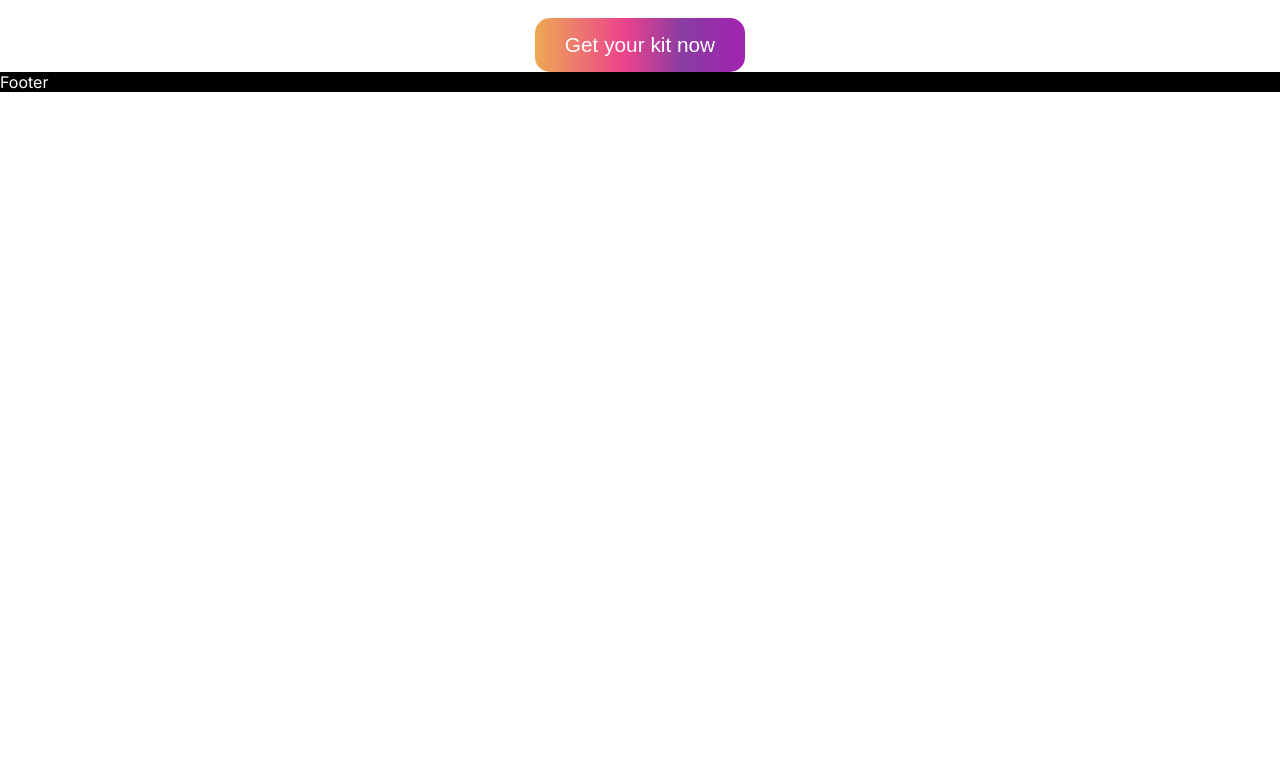
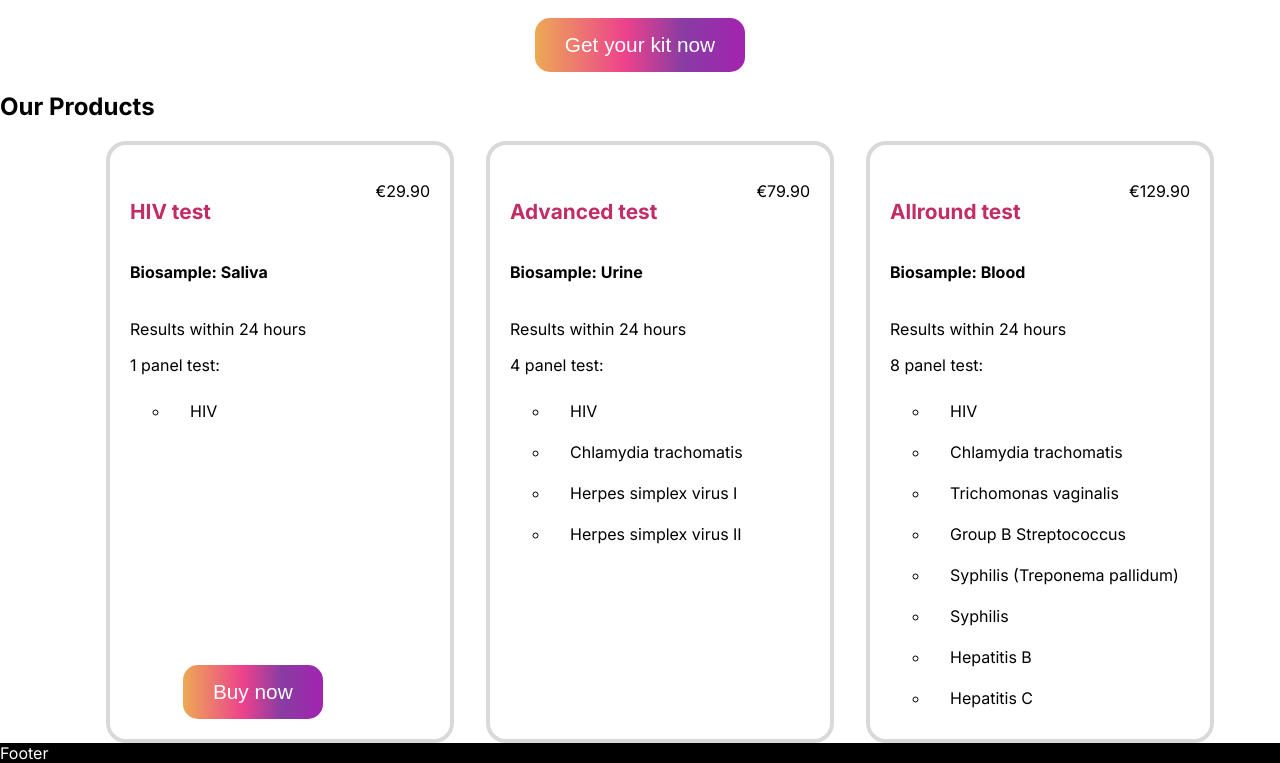
Before and after one commit to nilsrehtanz/diamed, a Next.js app: page / in a window 1280 px wide. Shown: the part 618-1381 px from the top of the page. Before the commit the page ends 800 px from the top, so only its background shows below. Built offline with nearby package versions, Linux system fonts and the light colour scheme.

Commit message:
added our products section

```diff
--- /dev/null
+++ b/components/landing/ProductsSection.module.css
@@ -0,0 +1,47 @@
+.productsList {
+  display: flex;
+  list-style: none;
+  justify-content: center;
+  gap: 2rem;
+  margin: auto;
+}
+
+.productsList li {
+  border: 4px solid rgba(0, 0, 0, 0.15);
+  border-radius: 20px;
+  padding: 20px;
+  width: 300px;
+}
+
+.productsList h5 {
+  font-size: 1.3rem;
+  color: #c32d67;
+}
+
+.productsList h6 {
+  font-size: 1rem;
+}
+
+.stdList {
+  line-height: 1px;
+}
+
+.stdList li {
+  border: none;
+}
+
+.price {
+  float: right;
+}
+
+.productsList button {
+  margin-top: auto;
+  align-self: center;
+}
+
+.divider {
+  height: 100%;
+  display: flex;
+  flex-direction: column;
+  justify-content: space-between;
+}
--- /dev/null
+++ b/components/landing/ProductsSection.tsx
@@ -0,0 +1,71 @@
+import Button from "../ui/Button";
+import classes from "./ProductsSection.module.css";
+import Link from "next/link";
+
+function ProductsSection() {
+  const handleClick = () => {
+    console.log("Button clicked!");
+  };
+
+  return (
+    <div className={classes.container}>
+      <h2>Our Products</h2>
+      <ul className={classes.productsList}>
+        <li>
+          <p className={classes.price}>€29.90</p>
+          <div className={classes.divider}>
+            <div>
+              <h5>HIV test</h5>
+              <h6>Biosample: Saliva</h6>
+              <p>Results within 24 hours</p>
+              <p>1 panel test:</p>
+              <ul className={classes.stdList}>
+                <li>HIV</li>
+              </ul>
+            </div>
+            <Button
+              text="Buy now"
+              onClick={handleClick}
+            ></Button>
+          </div>
+        </li>
+        <li>
+          <p className={classes.price}>€79.90</p>
+          <div>
+            <h5>Advanced test</h5>
+            <h6>Biosample: Urine</h6>
+            <p>Results within 24 hours</p>
+            <p>4 panel test:</p>
+            <ul className={classes.stdList}>
+              <li>HIV</li>
+              <li>Chlamydia trachomatis</li>
+              <li>Herpes simplex virus I</li>
+              <li>Herpes simplex virus II</li>
+            </ul>
+          </div>
+        </li>
+        <li>
+          <p className={classes.price}>€129.90</p>
+          <div>
+            <h5>Allround test</h5>
+            <h6>Biosample: Blood</h6>
+            <p>Results within 24 hours</p>
+            <p>8 panel test:</p>
+            <ul className={classes.stdList}>
+              <li>HIV</li>
+              <li>Chlamydia trachomatis</li>
+              <li>Trichomonas vaginalis</li>
+              <li>Group B Streptococcus</li>
+              <li>Syphilis (Treponema pallidum)</li>
+              <li>Syphilis</li>
+              <li>Hepatitis B</li>
+              <li>Hepatitis C</li>
+            </ul>
+          </div>
+        </li>
+      </ul>
+    </div>
+  );
+}
+
+export default ProductsSection;
--- a/pages/index.tsx
+++ b/pages/index.tsx
@@ -1,10 +1,12 @@
 import HeroSection from "../components/landing/HeroSection";
+import ProductsSection from "../components/landing/ProductsSection";
 import styles from "../styles/LandingPage.module.css";
 
 export default function LandingPage() {
   return (
     <div className={styles.container}>
       <HeroSection></HeroSection>
+      <ProductsSection></ProductsSection>
     </div>
   );
 }
```
